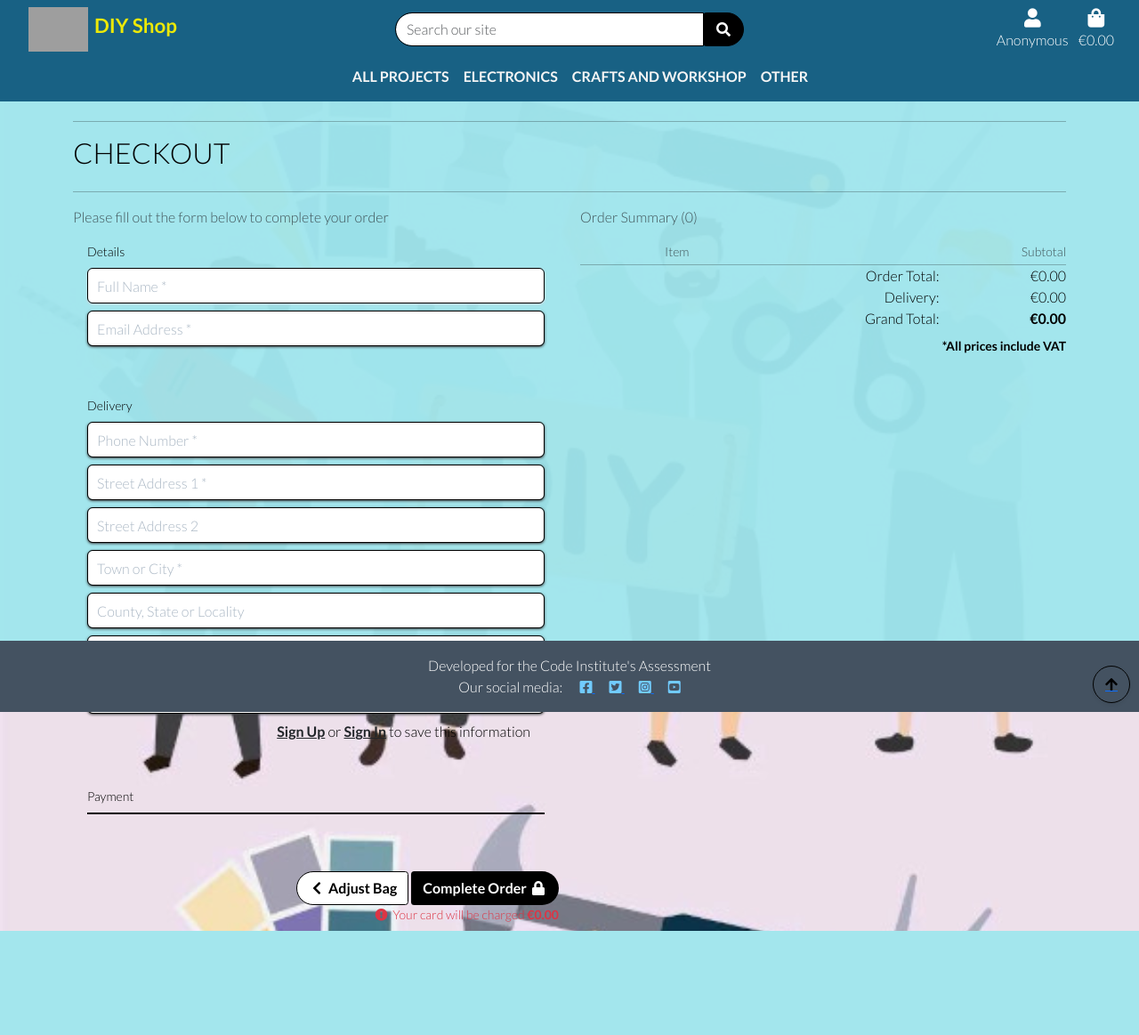
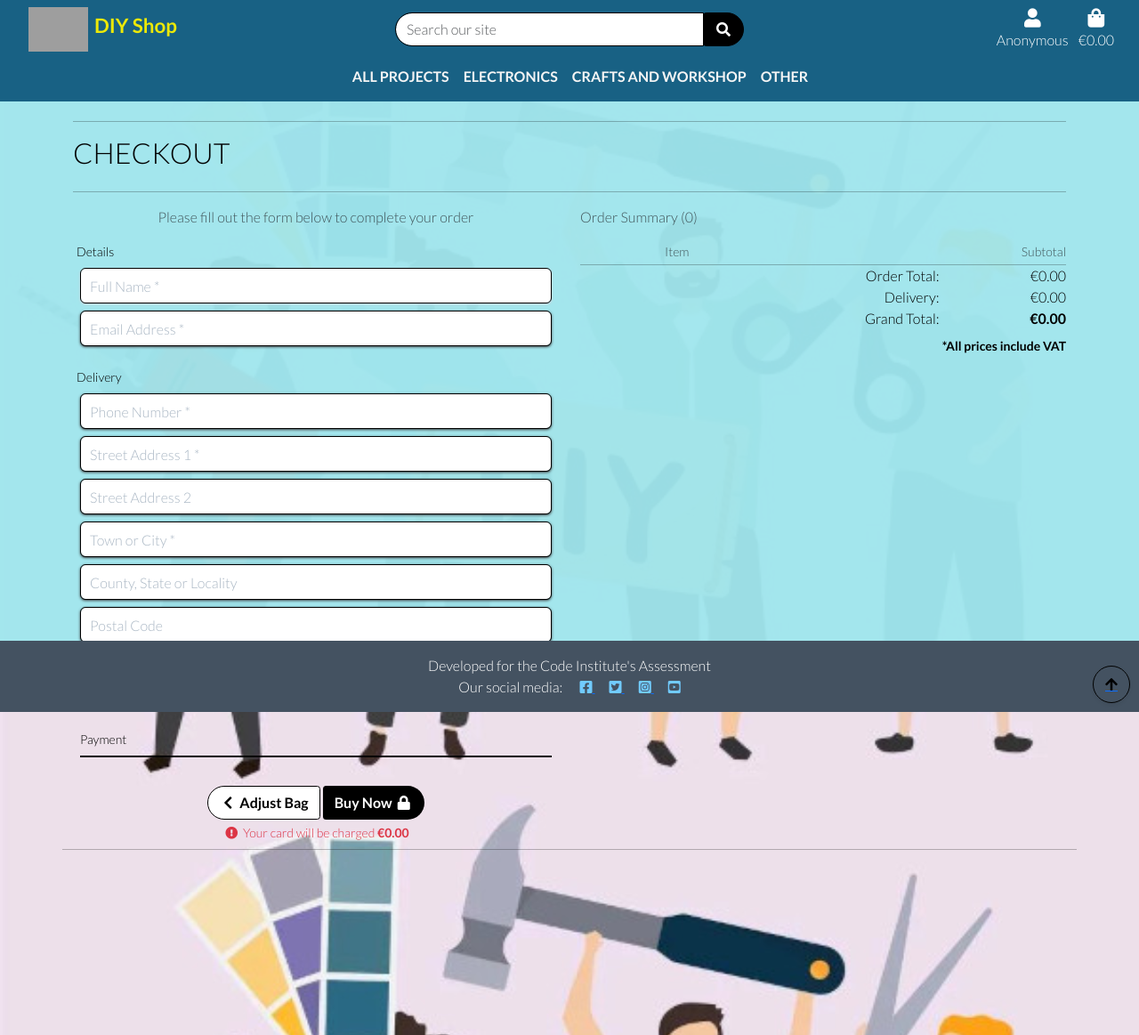
Before and after one commit to Juanma1313/diyshop, a Django app: template checkout/templates/checkout/checkout.html in a window 1280 px wide. Shown: the whole page at 89% size. Before the commit the page ends 1046 px from the top, so only its background shows below. Run offline with Django 3.2, Linux system fonts and the light colour scheme; the template is opened without the code that fills it: values that come from a table or form of the project are taken from there, others are empty; parts of the project's set-up code (start-up, migrations or seed data) failed here and were passed over; some libraries are stand-ins or nearby versions; grey boxes are pictures that could not be loaded.

Commit message:
fix minor cosmetic problems

```diff
--- a/checkout/templates/checkout/checkout.html
+++ b/checkout/templates/checkout/checkout.html
@@ -86,16 +86,16 @@
             </div>
             <!-- ORDER FORM -->
             <div class="col-12 col-lg-6">
-                <p class="text-muted">Please fill out the form below to complete your order</p>
+                <p class="text-muted text-center">Please fill out the form below to complete your order</p>
                 <form action="{% url 'checkout' %}" method="POST" id="payment-form">
                     {% csrf_token %}
-                    <fieldset class="rounded px-3 mb-5">
-                        <legend class="fieldset-label small text-black px-2 w-auto">Details</legend>
+                    <fieldset class="rounded px-2 mb-3">
+                        <legend class="fieldset-label small text-black px-1 w-auto">Details</legend>
                         {{ order_form.full_name | as_crispy_field }}
                         {{ order_form.email | as_crispy_field }}
                     </fieldset>
-                    <fieldset class="rounded px-3 mb-5">
-                        <legend class="fieldset-label small text-black px-2 w-auto">Delivery</legend>
+                    <fieldset class="rounded px-2 mb-3">
+                        <legend class="fieldset-label small text-black px-1 w-auto">Delivery</legend>
                         {{ order_form.phone_number | as_crispy_field }}
                         {{ order_form.street_address1 | as_crispy_field }}
                         {{ order_form.street_address2 | as_crispy_field }}
@@ -115,31 +115,33 @@
 							{% endif %}
 						</div>
                     </fieldset>
-                    <fieldset class="px-3">
+                    <fieldset class="px-2">
                         <legend class="fieldset-label small text-black px-2 w-auto">Payment</legend>
-                        <!-- A Stripe card element will go here -->
+                        <!-- Stripe card element -->
                         <div class="mb-3" id="card-element"></div>
 
-                        <!-- Used to display form errors -->
+                        <!-- display form errors -->
                         <div class="mb-3 text-danger" id="card-errors" role="alert"></div>
                         <!-- Pass the client secret to the view so we can get the payment intent id -->
                         <input type="hidden" value="{{ client_secret }}" name="client_secret">
                     </fieldset>
 
-                    <div class="submit-button text-end mt-5 mb-2">
+                    <div class="submit-button text-center mt-3 mb-2">
+                        <!-- Adjust Bag Button-->
 						<a href="{% url 'view_bag' %}" class="btn btn-outline-black rounded-start-5">
 							<span class="icon">
 								<i class="fas fa-chevron-left"></i>
 							</span>
 							<span class="fw-bold">Adjust Bag</span>
 						</a>
+                        <!-- Buy Now-->
 						<button id="submit-button" class="btn btn-black rounded-end-5">
-							<span class="fw-bold">Complete Order</span>
+							<span class="fw-bold">Buy Now</span>
 							<span class="icon">
 								<i class="fas fa-lock"></i>
 							</span>
 						</button>
-						<p class="small text-danger my-0">
+						<p class="small text-danger text-center my-1">
 							<span class="icon">
 								<i class="fas fa-exclamation-circle"></i>
 							</span>
@@ -149,6 +151,10 @@
                 </form>
             </div>
         </div>
+        <!--room for scrolling -->
+        <hr class="row py-5">
+        <div class="row py-5"></div>
+
     </div>
     <div id="loading-overlay">
         <h1 class="text-light logo-font loading-spinner">
--- a/products/templates/products/product_detail.html
+++ b/products/templates/products/product_detail.html
@@ -195,6 +195,7 @@
             </div>
         </div>
         <!--room for scrolling -->
+        <hr class="row py-5">
         <div class="row py-5"></div>
     </div>
     <div class="btt-button shadow-sm rounded-5 border border-black">
--- a/products/templates/products/products.html
+++ b/products/templates/products/products.html
@@ -160,6 +160,7 @@
             {% endfor %}
         </div>
         <!--room for scrolling -->
+        <hr class="row py-5">
         <div class="row py-5"></div>
 
     </div>
```
Also changed, not shown: media/sample_lmLv7uh.jpg (added).
